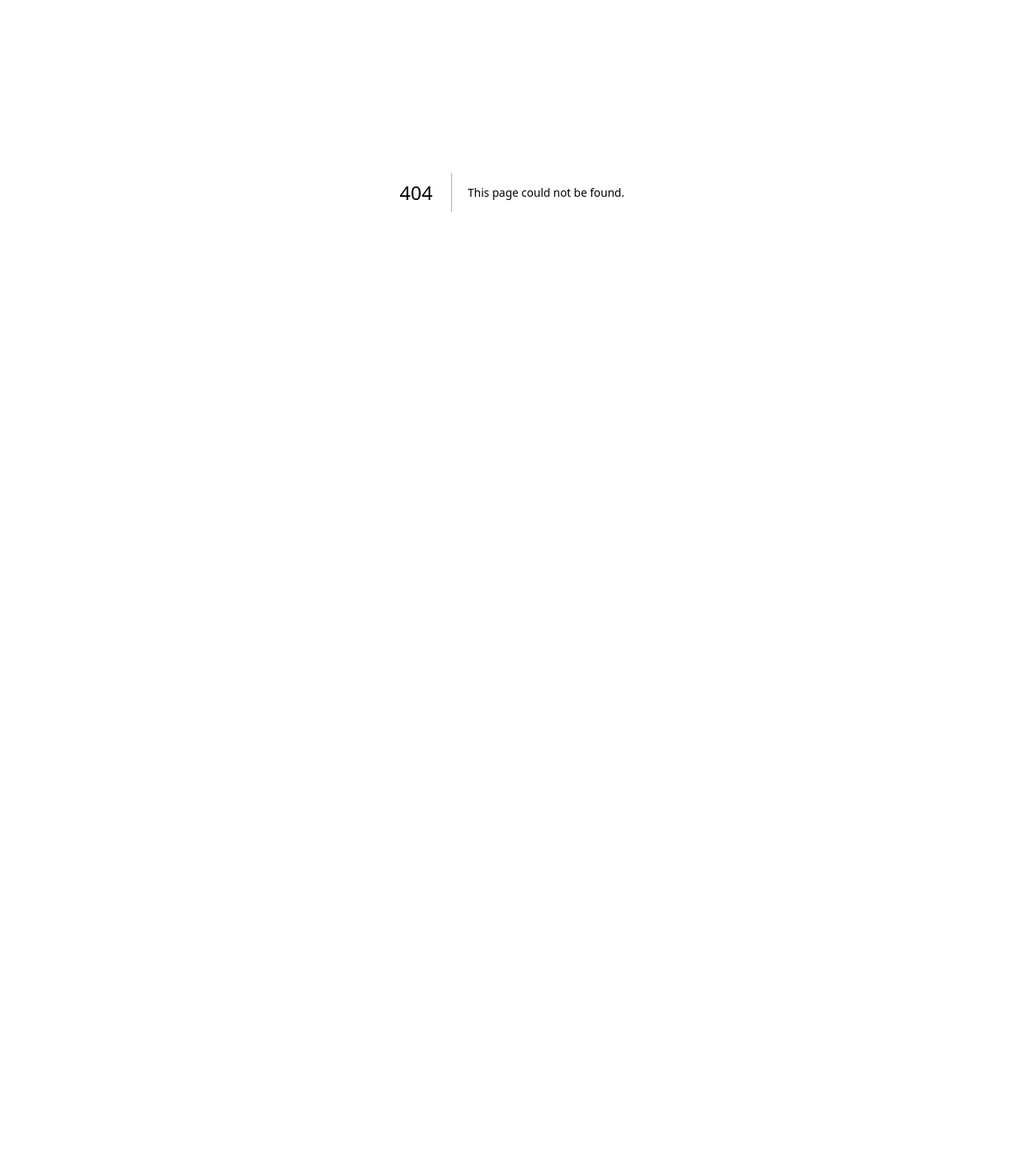
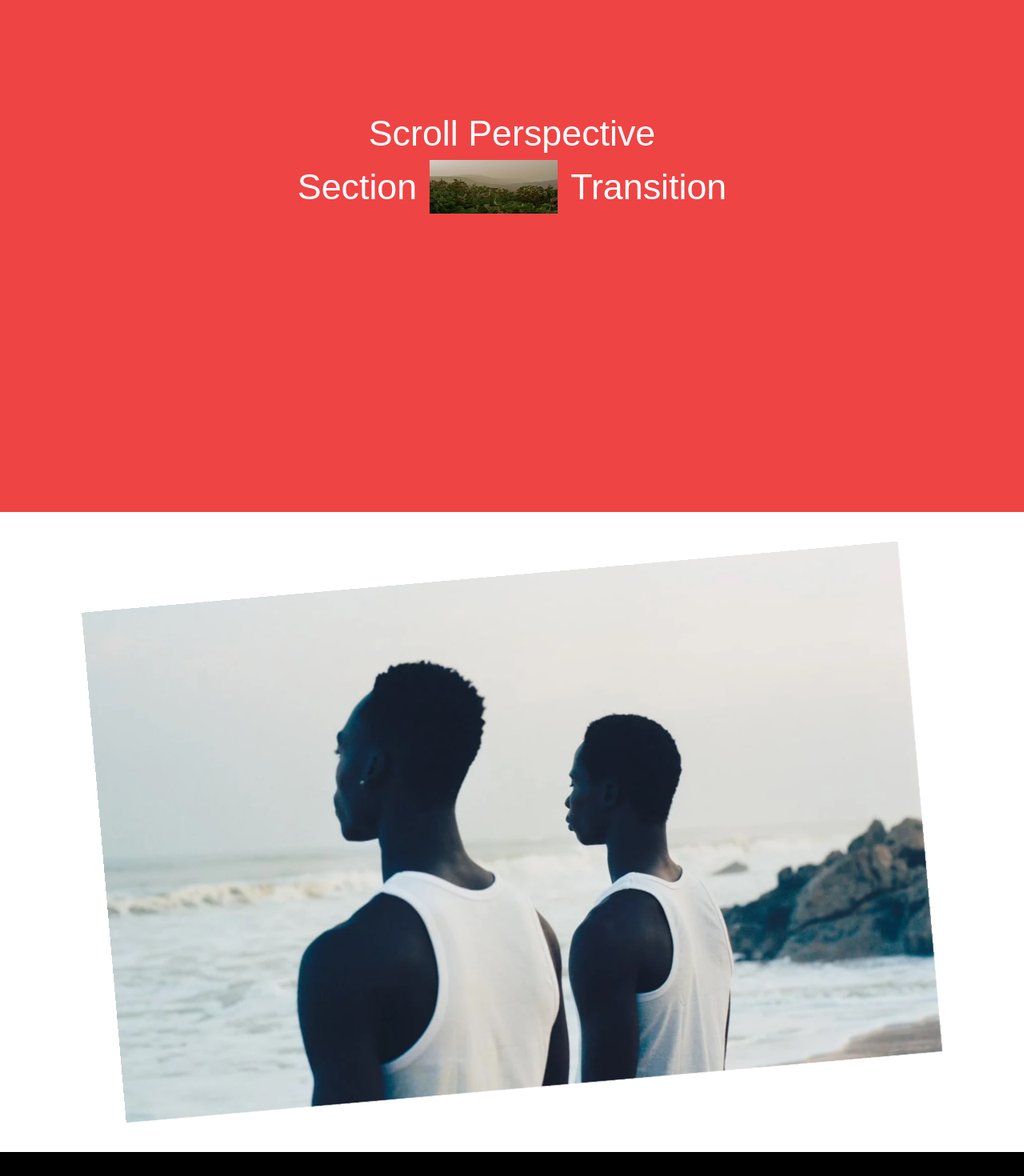
Before and after one commit to hanascript/practicing-stuff, a Next.js app: page /parallax-section in a window 1280 px wide. Before the commit this address had no page. Shown: the part 160-1630 px from the top of the page at 80% size. Before the commit the page ends 800 px from the top, so only its background shows below. Built offline with nearby package versions, Linux system fonts and the light colour scheme.

Commit message:
screen parallax

```diff
--- a/app/card-parallax/page.tsx
+++ b/app/card-parallax/page.tsx
@@ -1,10 +1,10 @@
 'use client';
 
+import { motion, useScroll } from 'framer-motion';
+import Lenis from 'lenis';
+import { useEffect, useRef } from 'react';
 import { Cardx } from './_components/cardx';
-import { useEffect, useRef } from 'react';
 import { projects } from './_components/data';
-import { motion, useScroll, useTransform } from 'framer-motion';
-import Lenis from 'lenis';
 
 export default function CardParallax() {
   const container = useRef<HTMLDivElement>(null);
@@ -20,12 +20,12 @@
     });
 
     // Use requestAnimationFrame to continuously update the scroll
-function raf(time) {
-  lenis.raf(time);
-  requestAnimationFrame(raf);
-}
+    function raf(time: number) {
+      lenis.raf(time);
+      requestAnimationFrame(raf);
+    }
 
-requestAnimationFrame(raf);
+    requestAnimationFrame(raf);
   }, []);
 
   return (
--- a/app/page.tsx
+++ b/app/page.tsx
@@ -18,6 +18,10 @@
     title: 'card parallax',
     href: '/card-parallax',
   },
+  {
+    title: 'parallax section',
+    href: '/parallax-section',
+  },
 ];
 
 export default function Home() {
--- /dev/null
+++ b/app/parallax-section/_components/section1.tsx
@@ -0,0 +1,29 @@
+import { MotionValue, useTransform } from 'framer-motion';
+import { motion } from 'framer-motion';
+import Image from 'next/image';
+
+export const Section1 = ({ progress }: { progress: MotionValue<number> }) => {
+  const scale = useTransform(progress, [0, 1], [1, 0.8]);
+  const opacity = useTransform(progress, [0, 1], [1, 0.5]);
+  const rotate = useTransform(progress, [0, 1], [0, -5]);
+
+  return (
+    <motion.div
+      style={{ scale, opacity, rotate }}
+      className='h-screen bg-red-500 text-[3.5vw] flex flex-col items-center justify-center text-white pb-[10vh] sticky top-0'
+    >
+      <p>Scroll Perspective</p>
+      <div className='flex gap-4'>
+        <p>Section</p>
+        <div className='relative w-[12.5vw]'>
+          <Image
+            src='/images/cactus.jpg'
+            alt='image'
+            fill
+          />
+        </div>
+        <p>Transition</p>
+      </div>
+    </motion.div>
+  );
+};
--- /dev/null
+++ b/app/parallax-section/_components/section2.tsx
@@ -0,0 +1,22 @@
+import { MotionValue, useTransform } from 'framer-motion';
+import Image from 'next/image';
+import { motion } from 'framer-motion';
+
+export const Section2 = ({ progress }: { progress: MotionValue<number> }) => {
+  const scale = useTransform(progress, [0, 1], [0.8, 1]);
+  const rotate = useTransform(progress, [0, 1], [-5, 0]);
+
+  return (
+    <motion.div
+      style={{ scale, rotate }}
+      className='h-screen relative'
+    >
+      <Image
+        src='/images/background.jpg'
+        alt='image'
+        fill
+        className='object-cover'
+      />
+    </motion.div>
+  );
+};
--- /dev/null
+++ b/app/parallax-section/page.tsx
@@ -0,0 +1,44 @@
+'use client';
+
+import { useEffect, useRef } from 'react';
+import { Section1 } from './_components/section1';
+import { Section2 } from './_components/section2';
+import Lenis from 'lenis';
+import { useScroll, useTransform } from 'framer-motion';
+
+export default function ParallaxSection() {
+  const container = useRef<HTMLDivElement>(null);
+
+  const { scrollYProgress } = useScroll({
+    target: container,
+    offset: ['start start', 'end end'],
+  });
+
+  useEffect(() => {
+    // Initialize Lenis
+    const lenis = new Lenis({
+      autoRaf: true,
+    });
+
+    // Use requestAnimationFrame to continuously update the scroll
+    function raf(time: number) {
+      lenis.raf(time);
+      requestAnimationFrame(raf);
+    }
+
+    requestAnimationFrame(raf);
+  }, []);
+
+  return (
+    <>
+      <div
+        ref={container}
+        className='relative h-[200vh]'
+      >
+        <Section1 progress={scrollYProgress} />
+        <Section2 progress={scrollYProgress} />
+      </div>
+      <div className='bg-black h-screen'></div>
+    </>
+  );
+}
```
Also changed, not shown: app/parallax-section/notes.md (added, +7 -0 lines).
